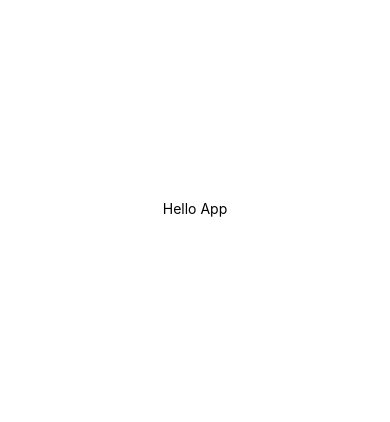
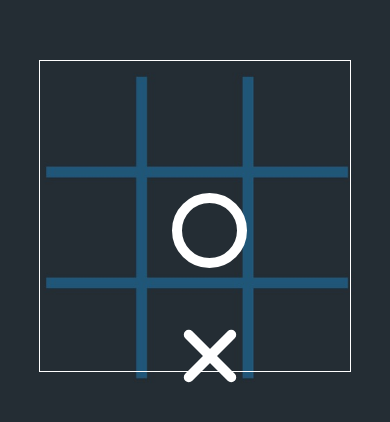
Before and after one commit to canknbr/tic-tac-toe, a React Native app: screen / in a window 390 px wide. Shown: the part 214-636 px from the top of the page. Built offline with nearby package versions, Linux system fonts and the light colour scheme.

Commit message:
added map

```diff
--- a/App.js
+++ b/App.js
@@ -1,11 +1,26 @@
 import { StatusBar } from 'expo-status-bar';
-import { StyleSheet, Text, View } from 'react-native';
-
+import {
+  StyleSheet,
+  Text,
+  View,
+  ImageBackground,
+  SafeAreaView,
+} from 'react-native';
+import bg from './assets/images/bg.jpeg';
 export default function App() {
   return (
     <View style={styles.container}>
-      <Text>Hello App</Text>
-      <StatusBar style="auto" />
+      <ImageBackground style={styles.bg} source={bg} resizeMode="contain">
+        <View style={styles.map}>
+          <View style={styles.circle} />
+
+          <View style={styles.cross}>
+            <View style={styles.crossLine} />
+            <View style={[styles.crossLine, styles.crossLineReverse]} />
+          </View>
+        </View>
+      </ImageBackground>
+      <StatusBar style="light" />
     </View>
   );
 }
@@ -13,8 +28,53 @@ export default function App() {
 const styles = StyleSheet.create({
   container: {
     flex: 1,
-    backgroundColor: '#fff',
+    backgroundColor: '#242d34',
     alignItems: 'center',
     justifyContent: 'center',
   },
+  bg: {
+    width: '100%',
+    height: '100%',
+    justifyContent: 'center',
+    alignItems: 'center',
+    paddingTop: 15,
+  },
+  map: {
+    width: '80%',
+    aspectRatio: 1,
+    borderWidth: 1,
+    borderColor: '#fff',
+  },
+  circle: {
+    position: 'absolute',
+    left: 1 * 122,
+    top: 1 * 122,
+    width: 75,
+    height: 75,
+    borderRadius: 50,
+    justifyContent: 'center',
+    alignItems: 'center',
+    margin: 10,
+    borderWidth: 10,
+    borderColor: '#fff',
+  },
+  cross: {
+    position: 'absolute',
+    left: 1 * 125,
+    top: 2 * 130,
+    width: 80,
+    height: 80,
+  },
+  crossLine: {
+    position: 'absolute',
+    left: 40,
+    width: 10,
+    height: 70,
+    borderRadius: 5,
+    backgroundColor: 'white',
+    transform: [{ rotate: '45deg' }],
+  },
+  crossLineReverse: {
+    transform: [{ rotate: '-45deg' }],
+  },
 });
```
